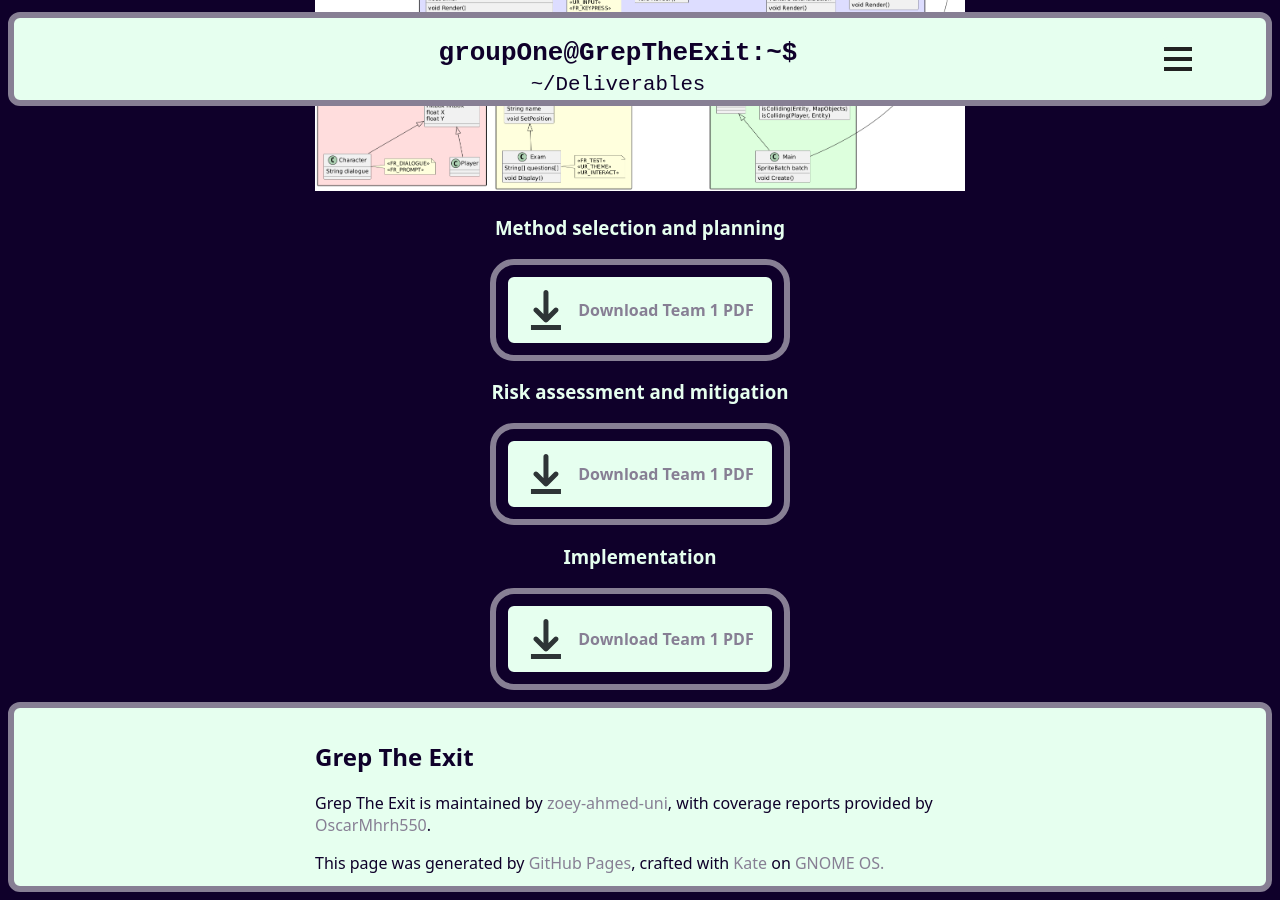
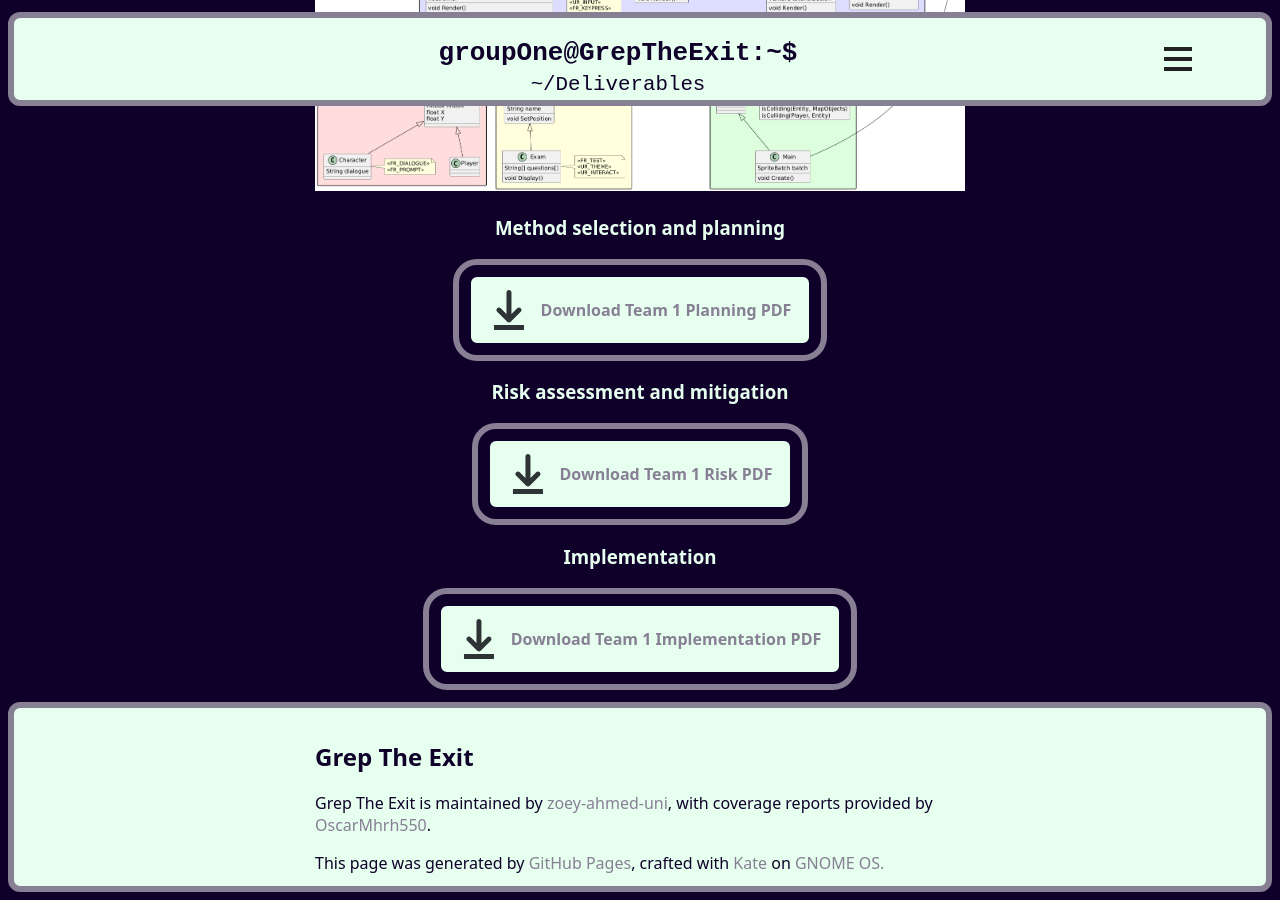
Before and after one commit to ENG1-C2G3/eng1-c2g3.github.io, a Jekyll site: the page built from deliverables.markdown, in a window 1280 px wide and 900 px high, scrolled down 2703 px. Built offline with Jekyll 4.4.1, drawn with Linux system fonts in a browser that asks for light colours; some of the changed text lies outside the part shown.

Commit message:
pdfs: Add PDFs to Team 1 deliverables

```diff
--- a/deliverables.markdown
+++ b/deliverables.markdown
@@ -16,10 +16,10 @@
 ## Previous Deliverables
 
 ### Requirements
-{% include download.html download="/GrepTheExit/assets/pdf" %}
+{% include download.html download="/GrepTheExit/assets/pdfs/Req1.pdf" name="Requirements" %}
 
 ### Architecture
-{% include download.html download="/GrepTheExit/assets/pdf" %}
+{% include download.html download="/GrepTheExit/assets/pdfs/Arch1.pdf" name="Architecture" %}
 
 #### Images
 ![Arch1](/GrepTheExit/assets/graphs/arch1.png)
@@ -29,10 +29,10 @@
 ![Arch1](/GrepTheExit/assets/graphs/arch5.png)
 
 ### Method selection and planning
-{% include download.html download="/GrepTheExit/assets/pdf" %}
+{% include download.html download="/GrepTheExit/assets/pdfs/Plan1.pdf" name="Planning" %}
 
 ### Risk assessment and mitigation
-{% include download.html download="/GrepTheExit/assets/pdf" %}
+{% include download.html download="/GrepTheExit/assets/pdfs/Risk1.pdf" name="Risk" %}
 
 ### Implementation
-{% include download.html download="/GrepTheExit/assets/pdf" %}
+{% include download.html download="/GrepTheExit/assets/pdfs/Impl1.pdf" name="Implementation" %}
```
Also changed, not shown: 5 other files.
